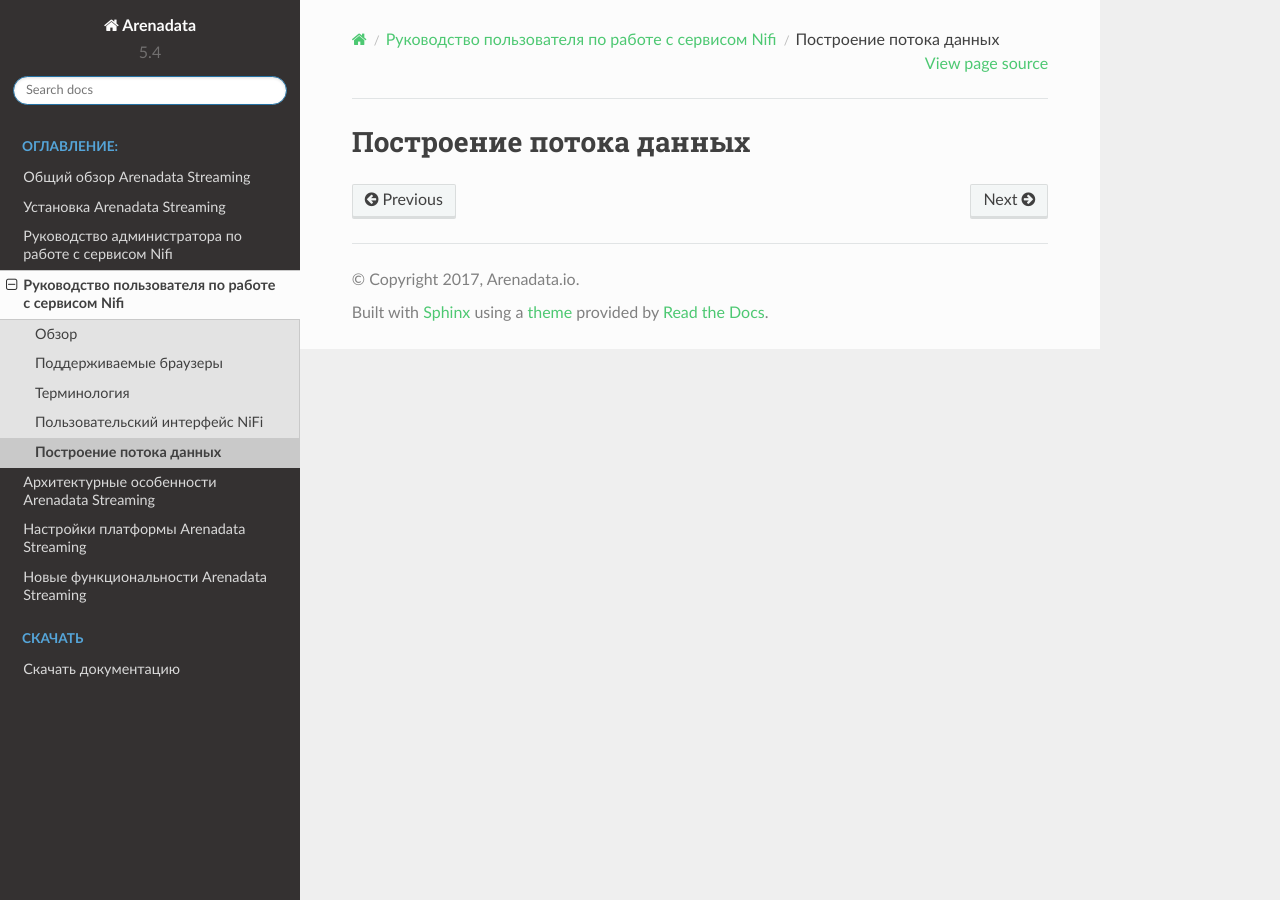
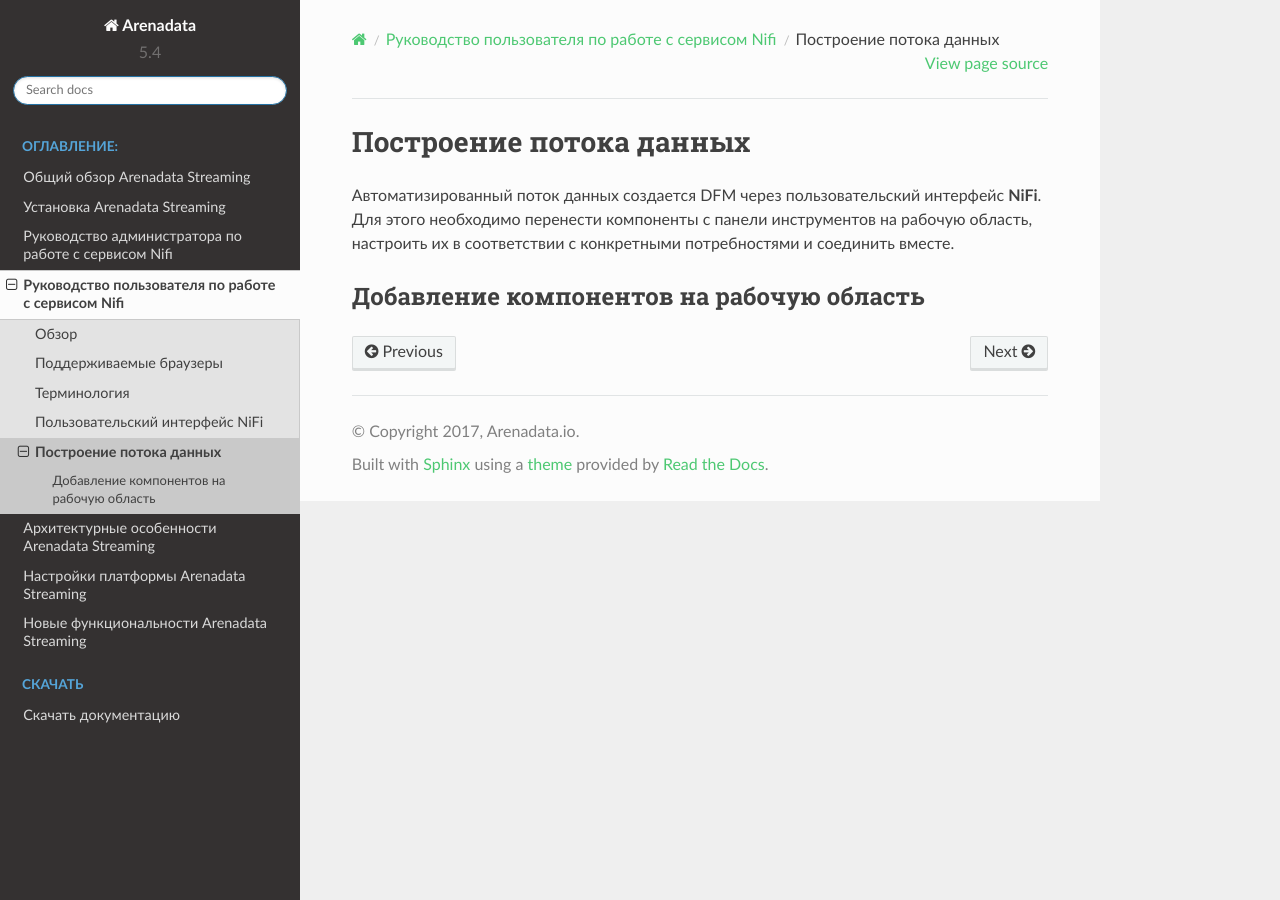
Before and after one commit to arenadata/docs_ads, a Sphinx documentation site: the page built from source/UserNIFI/DataFlow.rst, in a window 1280 px wide. Built offline with Sphinx 7.4.7 and the Read the Docs theme 2.0.0, drawn with Linux system fonts in a browser that asks for light colours; pages that are not in the unit, such as notebooks, are missing from menus.

Commit message:
Update DataFlow.rst

```diff
--- a/source/UserNIFI/DataFlow.rst
+++ b/source/UserNIFI/DataFlow.rst
@@ -1,2 +1,9 @@
 Построение потока данных
 =========================
+
+
+Автоматизированный поток данных создается DFM через пользовательский интерфейс **NiFi**. Для этого необходимо перенести компоненты с панели инструментов на рабочую область, настроить их в соответствии с конкретными потребностями и соединить вместе.
+
+
+Добавление компонентов на рабочую область
+------------------------------------------
```
